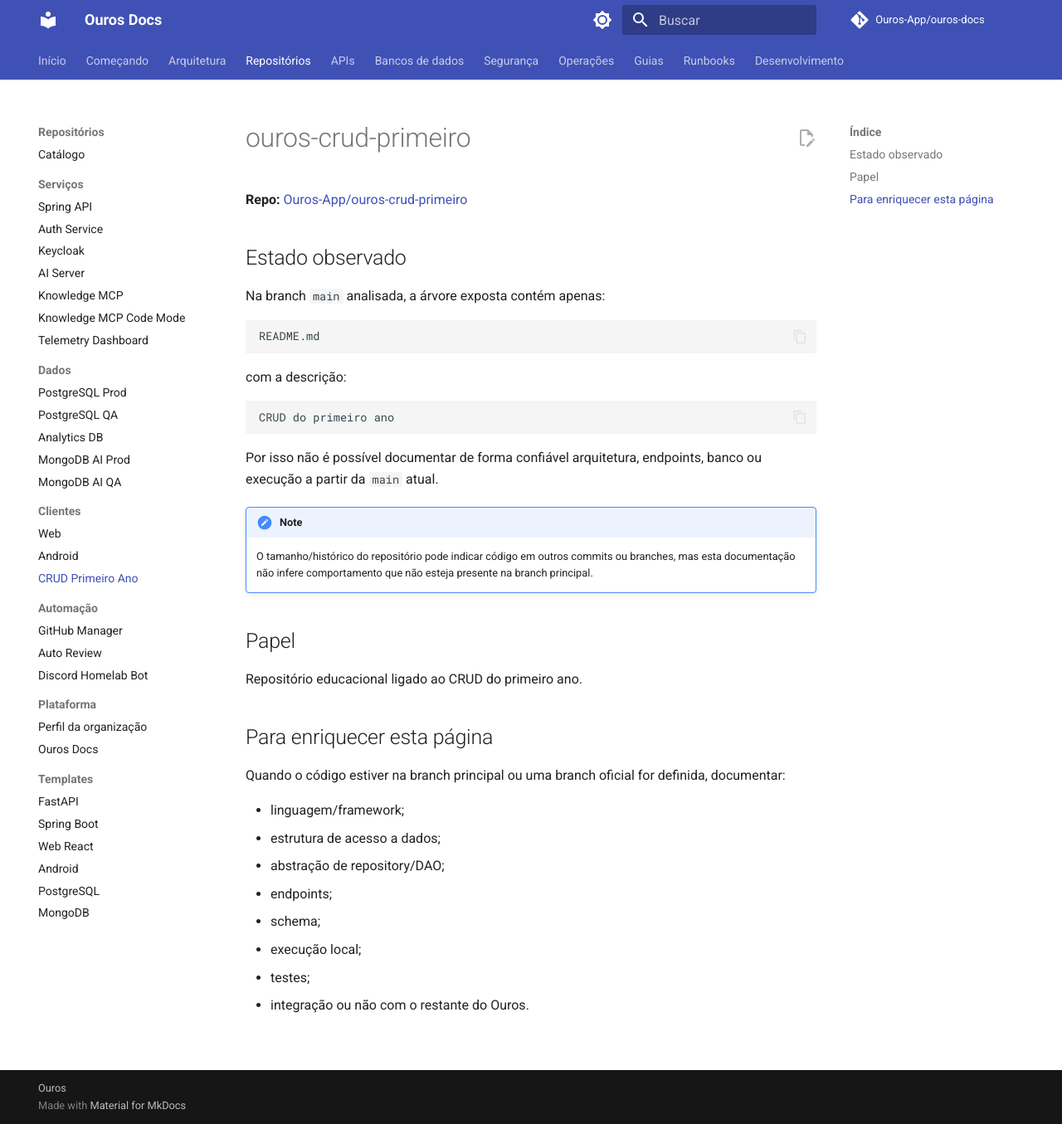
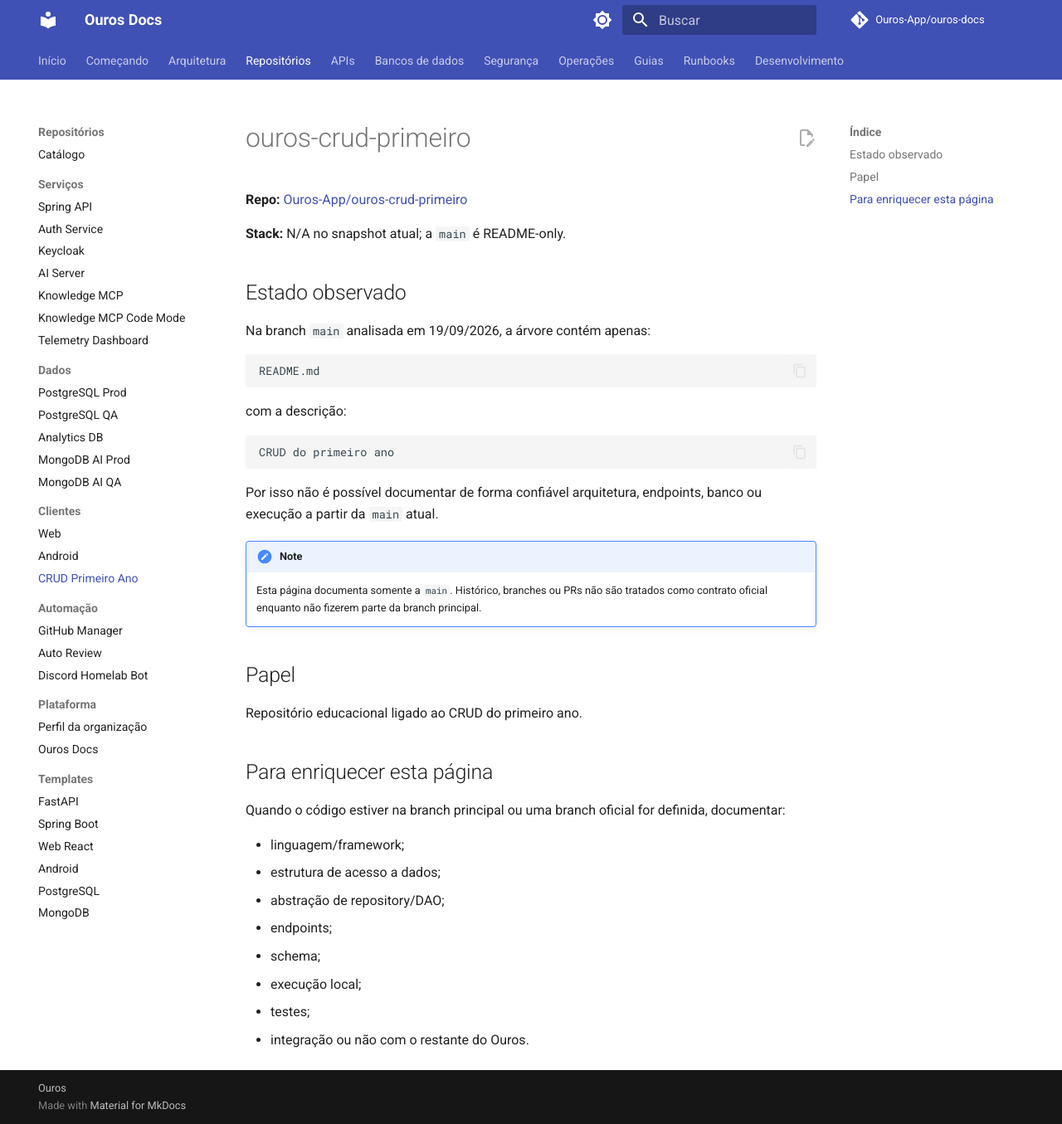
Before and after one commit to Ouros-App/ouros-docs, an MkDocs documentation site: the page built from docs/repositories/clients/ouros-crud-primeiro.md, in a window 1280 px wide and 1355 px high. Shown: the whole window at 83% size. Built offline with MkDocs 1.6.1 and Material for MkDocs 9.7.7, drawn with Linux system fonts in a browser that asks for light colours; comment, search, counter and statistics services are not loaded.

Commit message:
docs: tighten repository state and Pages status

````diff
--- a/docs/repositories/clients/ouros-crud-primeiro.md
+++ b/docs/repositories/clients/ouros-crud-primeiro.md
@@ -2,9 +2,11 @@
 
 **Repo:** [Ouros-App/ouros-crud-primeiro](https://github.com/Ouros-App/ouros-crud-primeiro)
 
+**Stack:** N/A no snapshot atual; a `main` é README-only.
+
 ## Estado observado
 
-Na branch `main` analisada, a árvore exposta contém apenas:
+Na branch `main` analisada em 19/09/2026, a árvore contém apenas:
 
 ```text
 README.md
@@ -19,7 +21,7 @@ CRUD do primeiro ano
 Por isso não é possível documentar de forma confiável arquitetura, endpoints, banco ou execução a partir da `main` atual.
 
 !!! note
-    O tamanho/histórico do repositório pode indicar código em outros commits ou branches, mas esta documentação não infere comportamento que não esteja presente na branch principal.
+    Esta página documenta somente a `main`. Histórico, branches ou PRs não são tratados como contrato oficial enquanto não fizerem parte da branch principal.
 
 ## Papel
 
````
Also changed, not shown: docs/repositories/index.md (+1 -1 lines), docs/repositories/platform/ouros-docs.md (+1 -1 lines).
